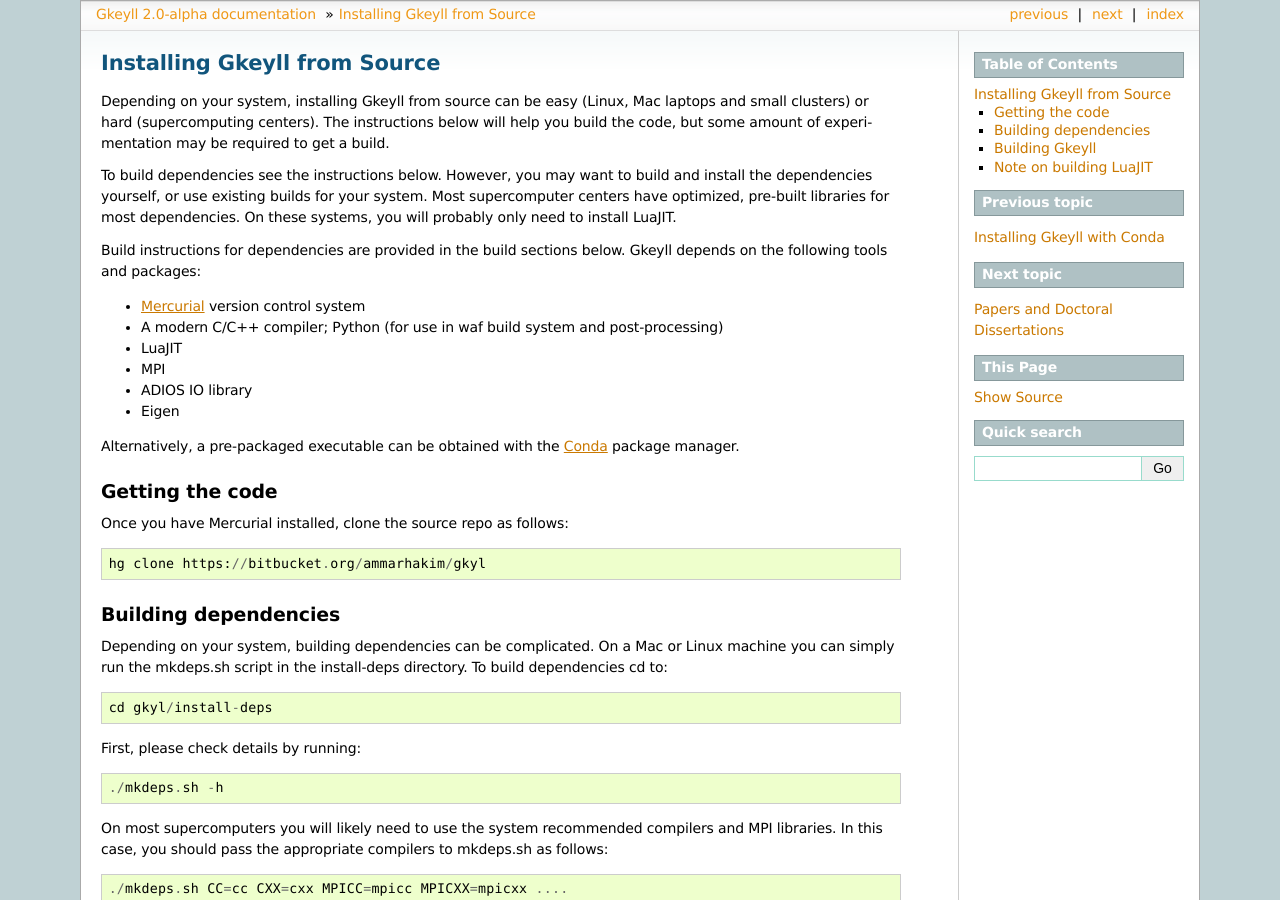
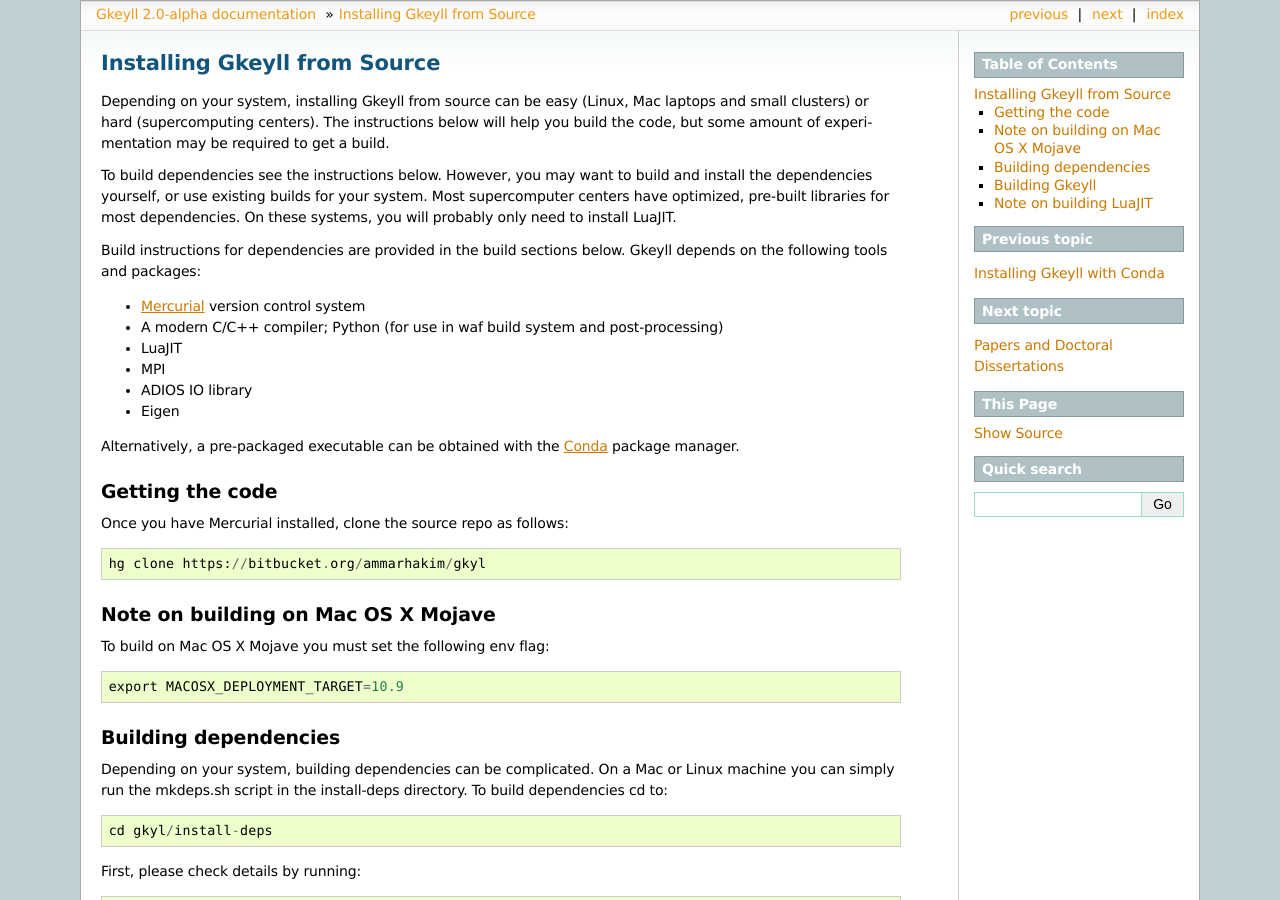
Before and after one commit to ammarhakim/gkyl-doc, a Sphinx documentation site: the page built from source/gkyl/install.rst, in a window 1280 px wide and 900 px high. Built offline with Sphinx 7.4.7, drawn with Linux system fonts in a browser that asks for light colours.

Commit message:
Added flag for building on Max OS X Mojave

```diff
--- a/source/gkyl/install.rst
+++ b/source/gkyl/install.rst
@@ -26,12 +26,20 @@
 Alternatively, a pre-packaged executable can be obtained with the
 `Conda <https://conda.io/miniconda.html>`_ package manager.
 
+
 Getting the code
 ----------------
 
 Once you have Mercurial installed, clone the source repo as follows::
 
   hg clone https://bitbucket.org/ammarhakim/gkyl
+
+Note on building on Mac OS X Mojave
+-----------------------------------
+
+To build on Mac OS X Mojave you must set the following env flag::
+
+  export MACOSX_DEPLOYMENT_TARGET=10.9
 
 Building dependencies
 ---------------------
```
